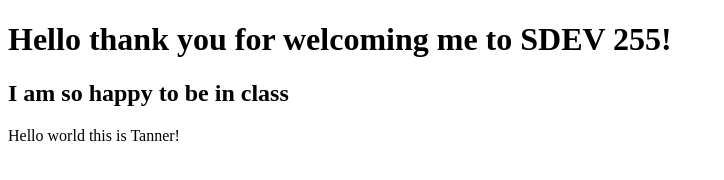
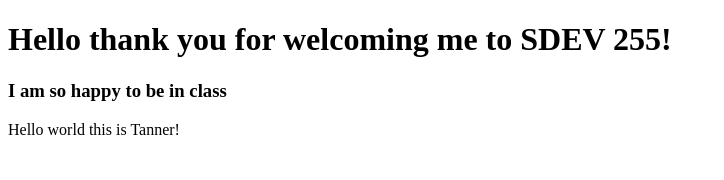
Before and after one commit to Tanman75/Tanner-s-Safe-place, a plain HTML site: page index.html in a window 1280 px wide. Shown: the whole page, without its empty margins (0-724 px from the left). Drawn offline with Linux system fonts and the light colour scheme.

Commit message:
Changed h2 to h3 tag - TH

```diff
--- a/index.html
+++ b/index.html
@@ -10,7 +10,7 @@
 
 <body>
   <h1>Hello thank you for welcoming me to SDEV 255!</h1>
-  <h2>I am so happy to be in class</h2>
+  <h3>I am so happy to be in class</h3>
   <p>Hello world this is Tanner!</p>
   <script src="script.js"></script>
 
```
